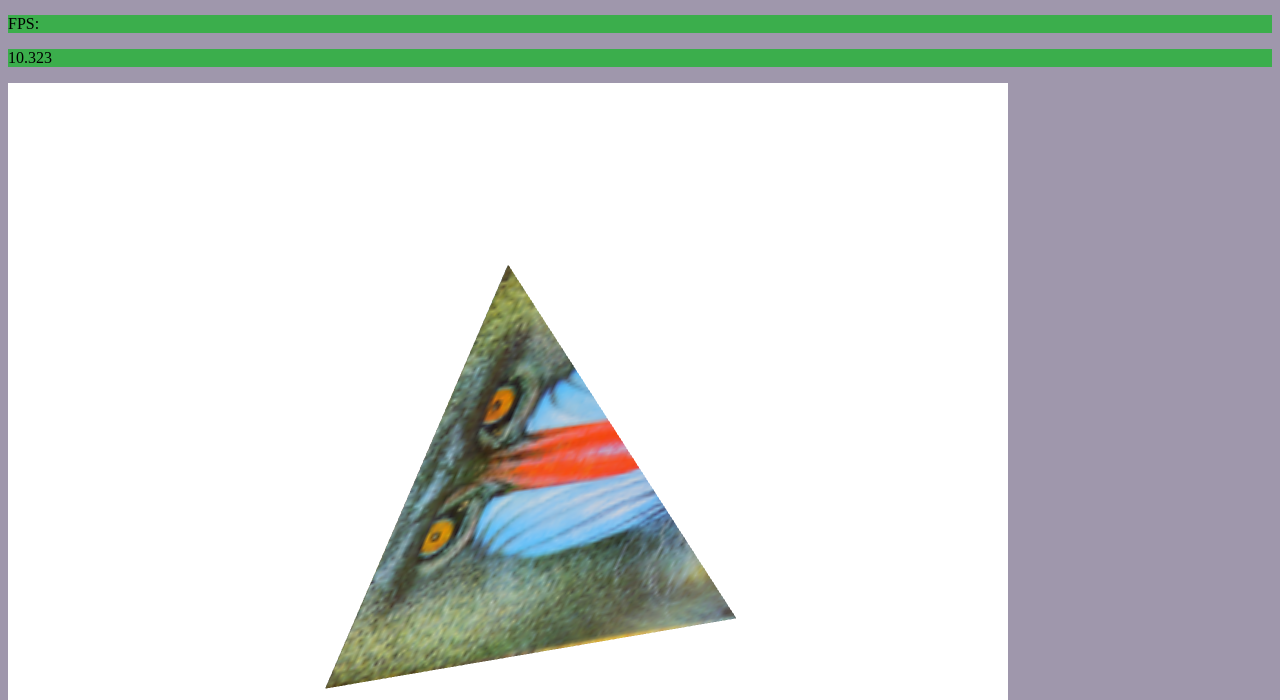
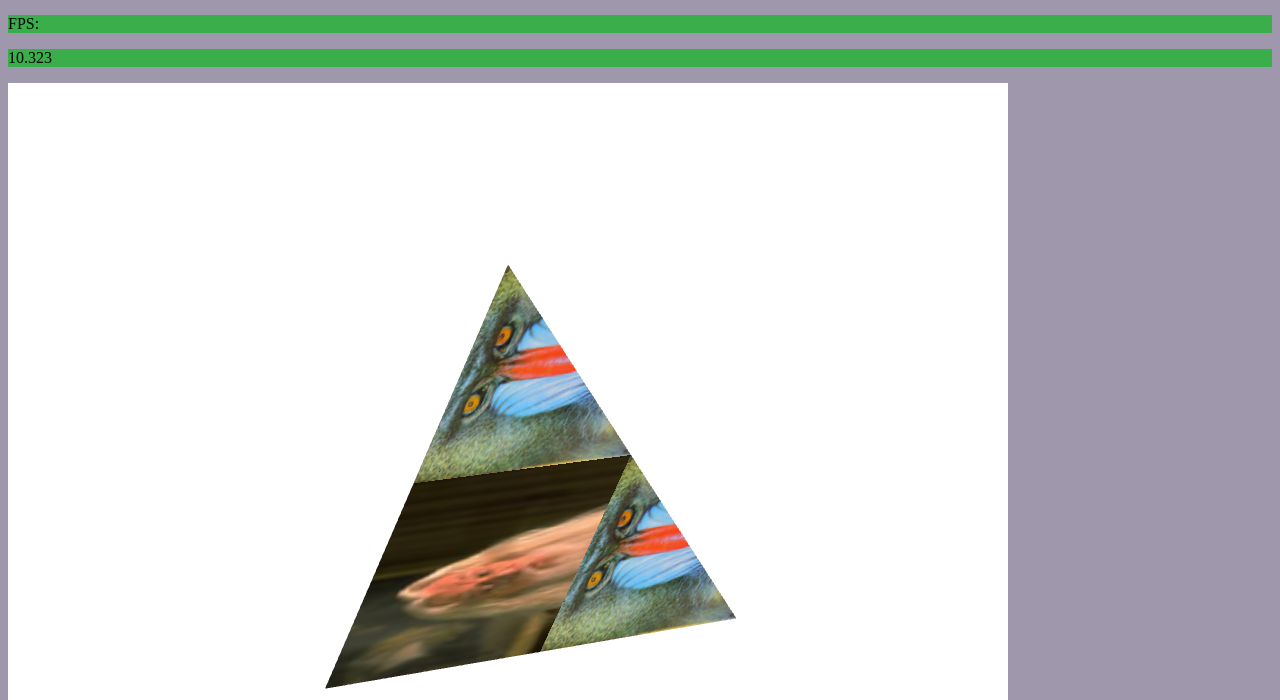
Before and after one commit to cgsgYZ5/SumPractice2023, a website: page 3/index.html in a window 1280 px wide. Shown: the part 100-800 px from the top of the page. Drawn offline with Linux system fonts and the light colour scheme; animation ran at ten frames a second.

Commit message:
06.09.2023School

```diff
--- a/3/bin/shaders/3d/frag.glsl
+++ b/3/bin/shaders/3d/frag.glsl
@@ -1,12 +1,21 @@
 #version 300 es
 /**/
 precision highp float;
-uniform sampler2D uSampler;
+uniform sampler2D uSampler1;
+uniform sampler2D uSampler2;
+
+uniform primMaterial {
+  vec3 Ka;
+  vec3 Kd;
+  vec3 Ks;
+  float Ph;
+};
 
 out vec4 out_color;
 in vec2 TexCoords;
 in vec3 DrawPos;
 in vec4 DrawColor;
+in vec3 DrawNormal;
 /*
 in vec2 TexCoord;
 in vec3 DrawNormal;
@@ -14,8 +23,39 @@ in vec3 DrawNormal;
 */
 
 void main(void) {
-  out_color = vec4(DrawPos, 1);
-  out_color = texture(uSampler, TexCoords);
+  out_color = vec4(1, 0.6, 0, 1);
+
+  // col = texture(uSampler1, TexCoords.xy * 2.0).rgb;
+  // col = texture(uSampler2, vec2(TexCoords.x, TexCoords.y * 2.0 - 1.0)).rgb;
+
+  vec3 col;
+  if(TexCoords.x < 0.5 && TexCoords.y < 0.5)
+    col = texture(uSampler1, TexCoords.xy * 2.0).rgb;
+  else if(TexCoords.x > 0.5 && TexCoords.y > 0.5)
+    col = texture(uSampler1, (TexCoords - 0.5) * 2.0).rgb;
+
+  else if(TexCoords.x < 0.5 && TexCoords.y > 0.5) {
+    col = texture(uSampler2, vec2(TexCoords.x, TexCoords.y * 2.0 - 1.0)).rgb;
+  } else
+    col = texture(uSampler2, vec2(TexCoords.x * 2.0 - 1.0, TexCoords.y)).rgb;
+  out_color = vec4(col, 1);
+
+  if(DrawNormal.x == 1.0 && DrawNormal.y == 1.0 && DrawNormal.z == 1.0) {
+    vec3 L = normalize(vec3(-0.3, -0.4, -0.2));
+    vec3 LC = vec3(0.2, 0.3, 0.5);
+    vec3 V = normalize(DrawPos - vec3(1, 1, 1));
+    vec3 N = faceforward(DrawNormal, V, DrawNormal);
+
+  // color += max(0, dot(N, L)) * Kd * LC;
+
+  //     // Specular
+    vec3 R = reflect(V, N);
+    col = Ka + max(0.0, dot(N, L)) * Kd * LC + pow(max(0.0, dot(R, L)), Ph) * Ks * LC;
+  }
+
+  //out_color = vec4(col, 1);
+  //out_color = vec4(DrawPos, 1);
+
     /*
   if (IsTexture0)
     OutColor = vec4(texture(InTextures[0], TexCoord).rgb, 1);
--- a/3/bin/shaders/3d/vert.glsl
+++ b/3/bin/shaders/3d/vert.glsl
@@ -3,9 +3,11 @@
 precision highp float;
 
 in vec3 in_pos;
+//in vec3 in_norm;
 in vec2 in_tex;
 out vec3 DrawPos;
 out vec2 TexCoords;
+out vec3 DrawNormal;
 /*
 uniform atrix
 {
@@ -14,24 +16,34 @@ uniform atrix
     mat4 W;
 };
 */
-
-uniform Matrix {
+out vec4 DrawColor;
+uniform projMatrix {
   mat4 WVP;
   mat4 VP;
   mat4 W;
 };
-out vec4 DrawColor;
+/*
+uniform material {
+  mat4 WVP;
+  mat4 VP;
+  mat4 W;
+};
+
 /*
 out vec2 TexCoord;
-out vec3 DrawNormal;
+
 
 */
 void main(void) {
   //gl_Position = vec4((VP * in_pos).xyz, 1);
   gl_Position = WVP * vec4(in_pos, 1);
   DrawColor = vec4(WVP[0].x, WVP[0].x, WVP[0].x, WVP[0].x);
+  DrawPos = vec3(W * vec4(in_pos, 1));
   DrawColor = vec4(in_pos.rgb, 1);
+                     //TexCoords = in_tex;
   TexCoords = in_tex;
+  //DrawNormal = in_norm;
+  DrawNormal = vec3(1, 1, 1);
   //DrawColor = vec4(0.78, 0.2, 1, 1);
   /*
   DrawNormal = (MatrWInv * vec4(InNormal, 1)).rgb;
--- a/3/index.html
+++ b/3/index.html
@@ -20,8 +20,10 @@
 
         window.addEventListener("load", () => {
             let sys = system("glCanvas");
-            let mtl = sys.render.mtlCreate("mtl_name",  ["P", "T", {"P" : 3, "T" : 2}],
-                [1, 1,1 ,11, 1,121, 1], ["./bin/textures/M.bmp"], "./bin/shaders/3d");
+            let mtl = sys.render.mtlCreate("./bin/shaders/3d",
+                ["P", "T", {"P" : 3, "T" : 2}],
+                ["Ka", "Kd", "Ks", {Ka:[1 ,1, 1], Kd:[1, 2, 3], Ks:[90, 12, 45]}],
+                ["uSampler1", "uSampler2",{"uSampler1" : "./bin/textures/M.bmp", "uSampler2" : "./bin/textures/D1.bmp"}]);
             let prim;
 
             let a = "-3*sqrt(5)+3)".indexOf("sqrt");
--- a/3/render/input/input.js
+++ b/3/render/input/input.js
@@ -8,9 +8,9 @@ class _input {
   mdz; /* Wheel rotate */
 
   mButton = [];
+  keys = [];
   keysOld = [];
   keysClick = [];
-  keys = [];
 
   constructor(canva) {
     this.mdx = 0;
@@ -27,7 +27,6 @@ class _input {
     window.addEventListener("mousedown", this.mDownW, false);
     window.addEventListener("keydown", this.keyDown, false);
     window.addEventListener("keyup", this.keyUp, false);
-    window.addEventListener("keyup", this.keyClick, false);
   }
 
   mUpW = (e) => {
@@ -59,20 +58,23 @@ class _input {
 
   keyDown = (e) => {
     if (e.altKey || e.ctrlKey || e.shiftKey) {
+      this.keysOld[e.key] = 0;
       this.keys[e.key] = 1;
+      if (this.keys[e.code] == 0) {
+        (this.keysClick[e.code] = 1), (this.keysClick[e.key] = 1);
+      }
     }
+    this.keysOld[e.code] = 0;
     this.keys[e.code] = 1;
   };
   keyUp = (e) => {
     this.keys[e.key] = this.isSpecKey(e.key);
+    if (this.keys[e.code] == 1) {
+      this.keysClick[e.code] = 1;
+      if (this.keys[e.key] != undefined) this.keysClick[e.key] = 1;
+    } else this.keysClick[e.key] = 0;
+    //this.keysOld[e.code] = 1;
     this.keys[e.code] = 0;
-  };
-  keyClick = (e) => {
-    if (e.altKey || e.ctrlKey || e.shiftKey) {
-      this.keys[e.key] = 0;
-    }
-    this.keysClick[e.key] = !this.isSpecKey(e.key);
-    this.keysClick[e.code] = 0;
   };
   reset() {
     this.keysClick = [];
--- a/3/render/material/buffer.js
+++ b/3/render/material/buffer.js
@@ -42,11 +42,13 @@ class _ubo extends _buffer {
     this.bindPoint = bindPoint;
     this.uBlockName = uBlockName;
   }
-  apply(gl, program, blk_loc) {
-    if (blk_loc < gl.MAX_UNIFORM_BUFFER_BINDINGS)
-      gl.uniformBlockBinding(program, blk_loc, this.bindPoint);
+  apply(gl, shd) {
+    const blk = shd.info.uniformBlocks[this.uBlockName].bind;
+    if (blk < gl.MAX_UNIFORM_BUFFER_BINDINGS) {
+      gl.uniformBlockBinding(shd.program, blk, this.bindPoint);
 
-    gl.bindBufferBase(gl.UNIFORM_BUFFER, this.bindPoint, this.bufId);
+      gl.bindBufferBase(gl.UNIFORM_BUFFER, this.bindPoint, this.bufId);
+    }
   }
 }
 
--- a/3/render/material/material.js
+++ b/3/render/material/material.js
@@ -5,22 +5,34 @@ import { texture } from "./texture.js";
 /* GL module */
 class _material {
   gl;
-  name;
 
-  texMas = [];
+  tex = [];
   shd;
   ubo = [];
 
-  constructor(gl, name, vertData, mtlData, texData, shdPass, userUbo = null) {
-    this.name = name;
+  constructor(gl, shdPass, vertData, mtlData, texData, userUbo = null) {
     this.gl = gl;
     this.vertData = vertData;
 
-    for (let i = 0; i < texData.length; i++)
-      this.texMas.push(texture(gl, texData[i]));
+    let mtlMas = [];
+    for (let i = 0; i < mtlData.length - 1; i++)
+      mtlMas.push(...mtlData[mtlData.length - 1][mtlData[i]]);
 
-    this.ubo[0] = ubo(gl, 48, 0, "Matrix");
-    this.ubo[1] = ubo(gl, new Float32Array(mtlData), 1, "material");
+    let texObj = [];
+    for (let i = 0; i < texData.length - 1; i++) {
+      if (texData[texData.length - 1][texData[i]] != undefined) {
+        this.tex.push(texData[i]);
+        let tmp = texData[texData.length - 1][texData[i]];
+        if (typeof tmp == "string") texObj[texData[i]] = texture(gl, tmp);
+        else texObj[texData[i]] = tmp;
+      } else alert("in tex mass");
+    }
+    this.tex.push(texObj);
+
+    this.ubo[0] = ubo(gl, 48, 0, "projMatrix");
+    mtlMas.push(-1);
+    mtlMas.push(-1);
+    this.ubo[1] = ubo(gl, new Float32Array(mtlMas), 1, "primMaterial");
     this.ubo[2] = userUbo;
 
     this.shd = shader(gl, shdPass);
@@ -28,8 +40,15 @@ class _material {
   apply(camera, time) {
     this.shd.apply(this.gl);
 
-    this.texMas.forEach((tex) => tex.apply(this.gl, this.shd.program));
-    //this.ubo[1].apply(this.gl, this.shd);
+    for (let i = 0; i < this.tex.length - 1; i++)
+      if (this.shd.info.uniforms[this.tex[i]] != undefined)
+        this.tex[this.tex.length - 1][this.tex[i]].apply(
+          this.gl,
+          i,
+          this.shd.info.uniforms[this.tex[i]].loc
+        );
+
+    this.ubo[1].apply(this.gl, this.shd);
   }
 }
 
--- a/3/render/material/shader.js
+++ b/3/render/material/shader.js
@@ -20,9 +20,7 @@ class _shader {
   pass;
   program;
 
-  attrs = [];
-  uniforms = [];
-  uniformBlocks = [];
+  info = { attrs: [], uniforms: [], uniformBlocks: [] };
 
   constructor(gl, pass) {
     this.program = new Promise((resolve, reject) => {
@@ -45,37 +43,8 @@ class _shader {
       });
       //.then((prg) => (this.program = prg));
     });
-    this.gl = gl;
     this.pass = pass;
   }
-
-  loadPos = (prim, V, I) => {
-    const gl = this.gl;
-    if (I == undefined || I == null) prim.numOfV = V.length / 3;
-    else prim.numOfV = I.length;
-
-    /* VA & VB */
-    prim.VA = gl.createVertexArray();
-    gl.bindVertexArray(prim.VA);
-
-    prim.VB = gl.createBuffer();
-    gl.bindBuffer(gl.ARRAY_BUFFER, prim.VB);
-    gl.bufferData(gl.ARRAY_BUFFER, new Float32Array(V), gl.STATIC_DRAW);
-
-    if (I != null) {
-      /* index */
-      prim.IB = gl.createBuffer();
-      gl.bindBuffer(gl.ELEMENT_ARRAY_BUFFER, prim.IB);
-      gl.bufferData(
-        gl.ELEMENT_ARRAY_BUFFER,
-        new Uint16Array(I),
-        gl.STATIC_DRAW
-      );
-    }
-    // const posLoc = gl.getAttribLocation(this.program, "in_pos");
-    // gl.enableVertexAttribArray(posLoc);
-    // gl.vertexAttribPointer(posLoc, 3, gl.FLOAT, false, 0, 0);
-  };
   apply(gl) {
     gl.useProgram(this.program);
   }
@@ -84,7 +53,7 @@ class _shader {
     let countAttr = gl.getProgramParameter(this.program, gl.ACTIVE_ATTRIBUTES);
     for (let i = 0; i < countAttr; i++) {
       const info = gl.getActiveAttrib(this.program, i);
-      this.attrs[info.name] = {
+      this.info.attrs[info.name] = {
         name: info.name,
         type: info.type,
         size: info.size,
@@ -95,7 +64,7 @@ class _shader {
     let countUniform = gl.getProgramParameter(this.program, gl.ACTIVE_UNIFORMS);
     for (let i = 0; i < countUniform; i++) {
       const info = gl.getActiveUniform(this.program, i);
-      this.uniforms[info.name] = {
+      this.info.uniforms[info.name] = {
         name: info.name,
         type: info.type,
         size: info.size,
@@ -110,7 +79,7 @@ class _shader {
     for (let i = 0; i < countUniformBlocks; i++) {
       const info = gl.getActiveUniformBlockName(this.program, i);
       const idx = gl.getUniformBlockIndex(this.program, info);
-      this.uniformBlocks[info] = {
+      this.info.uniformBlocks[info] = {
         name: info,
         index: idx,
         size: gl.getActiveUniformBlockParameter(
--- a/3/render/material/texture.js
+++ b/3/render/material/texture.js
@@ -31,19 +31,19 @@ class _texture {
         gl.texParameteri(gl.TEXTURE_2D, gl.TEXTURE_WRAP_T, gl.CLAMP_TO_EDGE);
         gl.texParameteri(gl.TEXTURE_2D, gl.TEXTURE_MIN_FILTER, gl.LINEAR);
       }
+      gl.bindTexture(gl.TEXTURE_2D, null);
     };
     image.src = url;
   }
-  apply(gl, shd) {
+  apply(gl, num, blk) {
     if (this.isLoad == true) {
-      const blk = gl.getUniformLocation(shd, "uSampler");
-      gl.activeTexture(gl.TEXTURE0);
+      gl.activeTexture(gl.TEXTURE0 + num);
 
       // Связываем текстуру с регистром 0
       gl.bindTexture(gl.TEXTURE_2D, this.texture);
 
       // Указываем шейдеру, что мы связали текстуру с текстурным регистром 0
-      gl.uniform1i(blk, 0);
+      gl.uniform1i(blk, num);
     }
   }
 }
--- a/3/render/prim.js
+++ b/3/render/prim.js
@@ -67,12 +67,12 @@ class _prim {
     let allSize = 0;
     for (let i = 0; i < mtl.vertData.length - 1; i++)
       allSize += mtl.vertData[mtl.vertData.length - 1][mtl.vertData[i]];
-    // mtl.mtlPat.vForm.args[i].name[0]
+
     for (let i = 0; i < mtl.vertData.length - 1; i++) {
       for (let j = 0; j < admisName[mtl.vertData[i]].length; j++) {
         const name = admisName[mtl.vertData[i]][j];
-        if (mtl.shd.attrs[name] != undefined) {
-          const loc = mtl.shd.attrs[name].loc;
+        if (mtl.shd.info.attrs[name] != undefined) {
+          const loc = mtl.shd.info.attrs[name].loc;
           gl.vertexAttribPointer(
             loc,
             mtl.vertData[mtl.vertData.length - 1][mtl.vertData[i]],
--- a/3/render/render.js
+++ b/3/render/render.js
@@ -53,11 +53,10 @@ class _render {
       new Float32Array([
         ...matr().matrMulmatr(prim.mTrans, this.camera.matrVP).unpack(),
         ...this.camera.matrVP.unpack(),
-        ...matr().ortho(-1, 1, -1, 1, -1, 1).unpack(),
-        /*...prim.mTrans.unpack(),*/
+        ...prim.mTrans.unpack(),
       ])
     );
-    prim.mtl.ubo[0].apply(this.gl, prim.mtl.shd.program);
+    prim.mtl.ubo[0].apply(this.gl, prim.mtl.shd);
 
     this.gl.bindVertexArray(prim.VA);
     if (prim.IB != undefined) {
```
Also changed, not shown: 3/bin/textures/D1.BMP (added).
